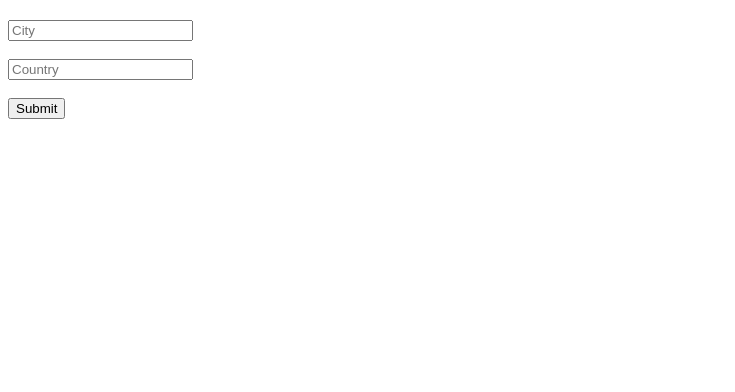
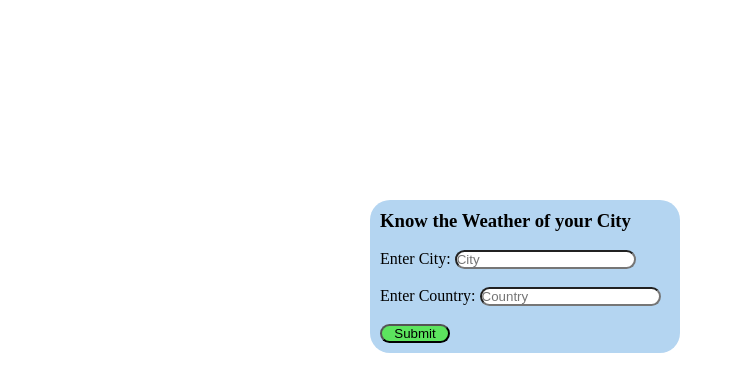
Before and after one commit to Rushikeshlawand/Weather-App, a plain HTML site: page index.html in a window 1280 px wide. Shown: the whole page, without its empty margins (0-735 px from the left). Drawn offline with Linux system fonts and the light colour scheme.

Commit message:
update css

```diff
--- a/index.html
+++ b/index.html
@@ -4,13 +4,22 @@
     <meta charset="UTF-8" />
     <meta name="viewport" content="width=device-width, initial-scale=1.0" />
     <title>Weather Application</title>
+    <link rel="stylesheet" href="style.css" />
   </head>
 
   <body>
-    <h2 id="one"></h2>
-
-    <form onsubmit="submitData(event)" method="post">
-      <input type="text" name="city" value="" placeholder="City" id="city" /><br><br>
+    <form onsubmit="submitData(event)" method="post" id="form">
+      <h3 id="one">Know the Weather of your City</h3>
+      <br />
+      Enter City:
+      <input
+        type="text"
+        name="city"
+        value=""
+        placeholder="City"
+        id="city"
+      /><br /><br />
+      Enter Country:
       <input
         type="text"
         name="country"
@@ -18,7 +27,7 @@
         placeholder="Country"
         id="country"
       />
-      <br><br>
+      <br /><br />
       <button>Submit</button>
     </form>
 
--- a/style.css
+++ b/style.css
@@ -0,0 +1,23 @@
+* {
+  padding: 0;
+  margin: 0;
+}
+#form {
+  background-color: rgb(180, 213, 241);
+  border-radius: 20px;
+  padding-top: 10px;
+  padding-left: 10px;
+  padding-bottom: 10px;
+  margin-top: 200px;
+  margin-left: 370px;
+  width: 300px;
+  align-items: center;
+}
+button {
+  background-color: rgb(92, 228, 94);
+  border-radius: 10px;
+  width: 70px;
+}
+input {
+  border-radius: 10px;
+}
```
